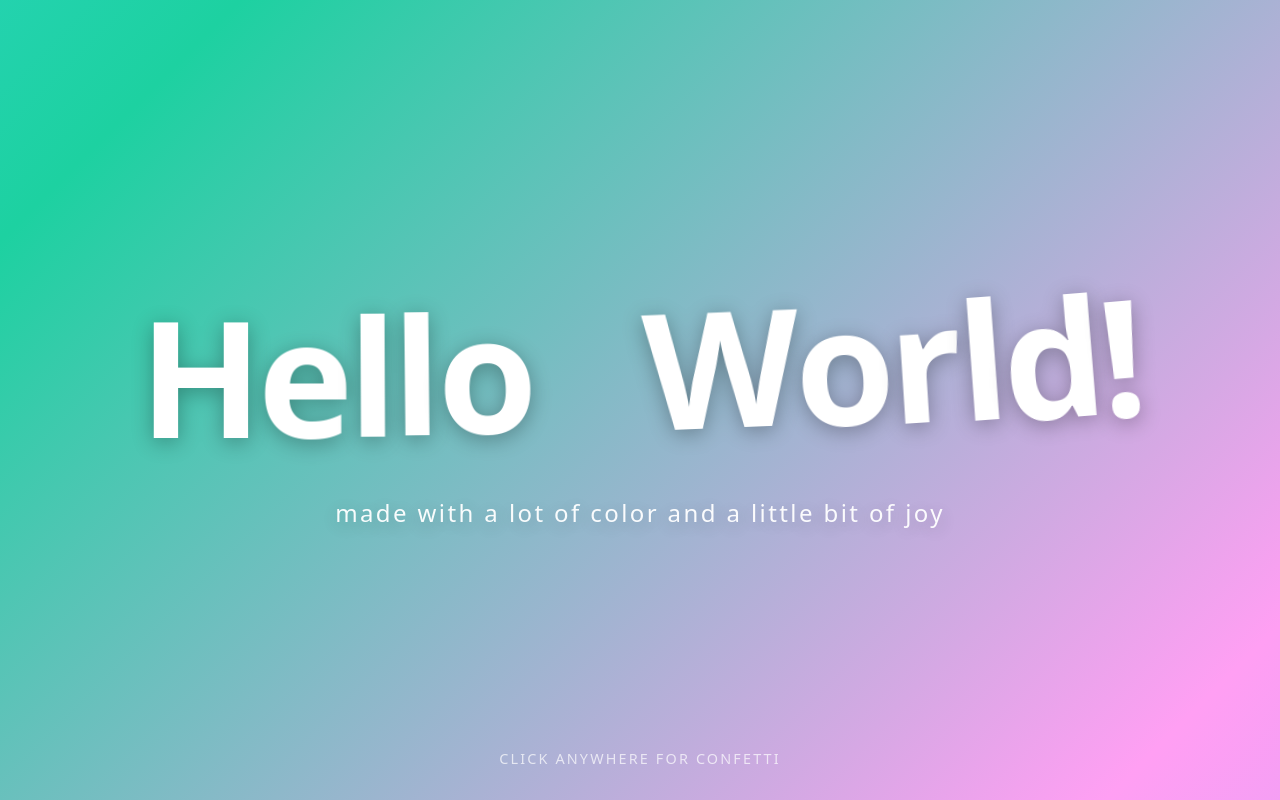
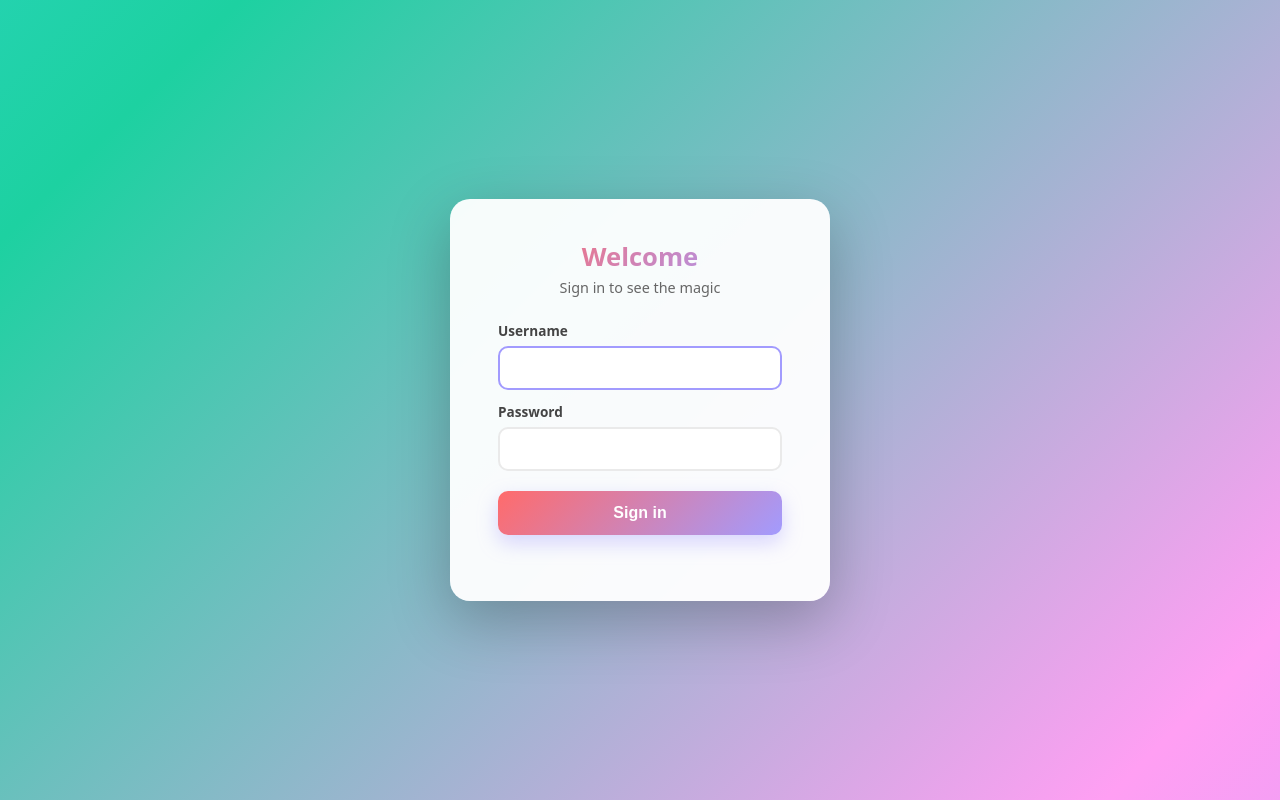
Before and after one commit to bandycbr929/hello-world-site, a website: page index.html in a window 1280 px wide. Drawn offline with Linux system fonts and the light colour scheme.

Commit message:
Add hardcoded login (Brendan/pass)

```diff
--- a/index.html
+++ b/index.html
@@ -20,7 +20,6 @@
       background: linear-gradient(135deg, #ff6b6b, #feca57, #48dbfb, #1dd1a1, #ff9ff3, #a29bfe);
       background-size: 400% 400%;
       animation: gradientShift 15s ease infinite;
-      cursor: pointer;
     }
 
     @keyframes gradientShift {
@@ -29,11 +28,86 @@
       100% { background-position: 0% 50%; }
     }
 
+    /* ---------- Login screen ---------- */
+    .login-card {
+      background: rgba(255, 255, 255, 0.95);
+      padding: 2.5rem 3rem;
+      border-radius: 20px;
+      box-shadow: 0 20px 60px rgba(0, 0, 0, 0.25);
+      width: min(90vw, 380px);
+      text-align: center;
+    }
+
+    .login-card h2 {
+      font-size: 1.6rem;
+      margin-bottom: 0.25rem;
+      background: linear-gradient(135deg, #ff6b6b, #a29bfe);
+      -webkit-background-clip: text;
+      -webkit-text-fill-color: transparent;
+      background-clip: text;
+    }
+
+    .login-card p.subtitle {
+      color: #666;
+      font-size: 0.9rem;
+      margin-bottom: 1.5rem;
+    }
+
+    .login-card label {
+      display: block;
+      text-align: left;
+      font-size: 0.85rem;
+      color: #444;
+      margin: 0.75rem 0 0.35rem;
+      font-weight: 600;
+    }
+
+    .login-card input {
+      width: 100%;
+      padding: 0.7rem 1rem;
+      border: 2px solid #eaeaea;
+      border-radius: 10px;
+      font-size: 1rem;
+      outline: none;
+      transition: border-color 0.2s;
+    }
+
+    .login-card input:focus {
+      border-color: #a29bfe;
+    }
+
+    .login-card button {
+      width: 100%;
+      margin-top: 1.25rem;
+      padding: 0.8rem;
+      border: none;
+      border-radius: 10px;
+      font-size: 1rem;
+      font-weight: 700;
+      color: white;
+      cursor: pointer;
+      background: linear-gradient(135deg, #ff6b6b, #a29bfe);
+      box-shadow: 0 8px 20px rgba(162, 155, 254, 0.4);
+      transition: transform 0.15s;
+    }
+
+    .login-card button:hover { transform: translateY(-2px); }
+    .login-card button:active { transform: translateY(0); }
+
+    .login-error {
+      margin-top: 0.75rem;
+      color: #e74c3c;
+      font-size: 0.85rem;
+      min-height: 1em;
+    }
+
+    /* ---------- Main stage (shown after login) ---------- */
     .stage {
       text-align: center;
       color: white;
       text-shadow: 0 4px 20px rgba(0,0,0,0.3);
       user-select: none;
+      display: none;
     }
 
     h1 {
@@ -48,17 +122,17 @@
       animation: wave 2.5s ease-in-out infinite;
     }
 
-    h1 span:nth-child(1)  { animation-delay: 0.0s; color: #fff; }
-    h1 span:nth-child(2)  { animation-delay: 0.1s; color: #fff; }
-    h1 span:nth-child(3)  { animation-delay: 0.2s; color: #fff; }
-    h1 span:nth-child(4)  { animation-delay: 0.3s; color: #fff; }
-    h1 span:nth-child(5)  { animation-delay: 0.4s; color: #fff; }
-    h1 span:nth-child(7)  { animation-delay: 0.6s; color: #fff; }
-    h1 span:nth-child(8)  { animation-delay: 0.7s; color: #fff; }
-    h1 span:nth-child(9)  { animation-delay: 0.8s; color: #fff; }
-    h1 span:nth-child(10) { animation-delay: 0.9s; color: #fff; }
-    h1 span:nth-child(11) { animation-delay: 1.0s; color: #fff; }
-    h1 span:nth-child(12) { animation-delay: 1.1s; color: #fff; }
+    h1 span:nth-child(1)  { animation-delay: 0.0s; }
+    h1 span:nth-child(2)  { animation-delay: 0.1s; }
+    h1 span:nth-child(3)  { animation-delay: 0.2s; }
+    h1 span:nth-child(4)  { animation-delay: 0.3s; }
+    h1 span:nth-child(5)  { animation-delay: 0.4s; }
+    h1 span:nth-child(7)  { animation-delay: 0.6s; }
+    h1 span:nth-child(8)  { animation-delay: 0.7s; }
+    h1 span:nth-child(9)  { animation-delay: 0.8s; }
+    h1 span:nth-child(10) { animation-delay: 0.9s; }
+    h1 span:nth-child(11) { animation-delay: 1.0s; }
+    h1 span:nth-child(12) { animation-delay: 1.1s; }
 
     @keyframes wave {
       0%, 100% { transform: translateY(0) rotate(0deg); }
@@ -90,6 +164,22 @@
       text-transform: uppercase;
     }
 
+    .logout {
+      position: fixed;
+      top: 1.5rem;
+      right: 1.5rem;
+      background: rgba(255,255,255,0.2);
+      color: white;
+      border: 1px solid rgba(255,255,255,0.5);
+      padding: 0.5rem 1rem;
+      border-radius: 8px;
+      font-size: 0.85rem;
+      cursor: pointer;
+      backdrop-filter: blur(6px);
+    }
+
+    .logout:hover { background: rgba(255,255,255,0.35); }
+
     .confetti {
       position: fixed;
       width: 10px;
@@ -100,7 +190,24 @@
   </style>
 </head>
 <body>
-  <div class="stage">
+  <!-- Login -->
+  <div class="login-card" id="loginCard">
+    <h2>Welcome</h2>
+    <p class="subtitle">Sign in to see the magic</p>
+    <form id="loginForm" autocomplete="off">
+      <label for="username">Username</label>
+      <input id="username" name="username" type="text" autofocus />
+
+      <label for="password">Password</label>
+      <input id="password" name="password" type="password" />
+
+      <button type="submit">Sign in</button>
+      <div class="login-error" id="loginError"></div>
+    </form>
+  </div>
+
+  <!-- Main content (hidden until login) -->
+  <div class="stage" id="stage">
     <h1 aria-label="Hello World">
       <span>H</span><span>e</span><span>l</span><span>l</span><span>o</span>
       <span>&nbsp;</span>
@@ -109,17 +216,66 @@
     <p class="tagline">made with a lot of color and a little bit of joy</p>
   </div>
 
-  <p class="hint">click anywhere for confetti</p>
+  <button class="logout" id="logoutBtn" style="display:none">Sign out</button>
+  <p class="hint" id="hint" style="display:none">click anywhere for confetti</p>
 
   <script>
+    const USERS = { "Brendan": "pass" };
+    const SESSION_KEY = "hello-world-auth";
+
+    const loginCard = document.getElementById("loginCard");
+    const stage     = document.getElementById("stage");
+    const hint      = document.getElementById("hint");
+    const logoutBtn = document.getElementById("logoutBtn");
+    const errorEl   = document.getElementById("loginError");
+
+    function showApp() {
+      loginCard.style.display = "none";
+      stage.style.display     = "block";
+      hint.style.display      = "block";
+      logoutBtn.style.display = "inline-block";
+    }
+
+    function showLogin() {
+      loginCard.style.display = "block";
+      stage.style.display     = "none";
+      hint.style.display      = "none";
+      logoutBtn.style.display = "none";
+      errorEl.textContent     = "";
+    }
+
+    if (sessionStorage.getItem(SESSION_KEY) === "yes") showApp();
+
+    document.getElementById("loginForm").addEventListener("submit", (e) => {
+      e.preventDefault();
+      const u = document.getElementById("username").value.trim();
+      const p = document.getElementById("password").value;
+      if (USERS[u] && USERS[u] === p) {
+        sessionStorage.setItem(SESSION_KEY, "yes");
+        errorEl.textContent = "";
+        showApp();
+      } else {
+        errorEl.textContent = "Invalid username or password";
+      }
+    });
+
+    logoutBtn.addEventListener("click", () => {
+      sessionStorage.removeItem(SESSION_KEY);
+      document.getElementById("username").value = "";
+      document.getElementById("password").value = "";
+      showLogin();
+    });
+
+    // Confetti — only when logged in
     const colors = ['#ff6b6b', '#feca57', '#48dbfb', '#1dd1a1', '#ff9ff3', '#a29bfe', '#ffeaa7', '#fd79a8'];
-
     document.addEventListener('click', (e) => {
+      if (stage.style.display !== "block") return;
+      if (e.target === logoutBtn) return;
       for (let i = 0; i < 40; i++) {
         const piece = document.createElement('div');
         piece.className = 'confetti';
         piece.style.left = e.clientX + 'px';
-        piece.style.top = e.clientY + 'px';
+        piece.style.top  = e.clientY + 'px';
         piece.style.backgroundColor = colors[Math.floor(Math.random() * colors.length)];
         document.body.appendChild(piece);
 
```
